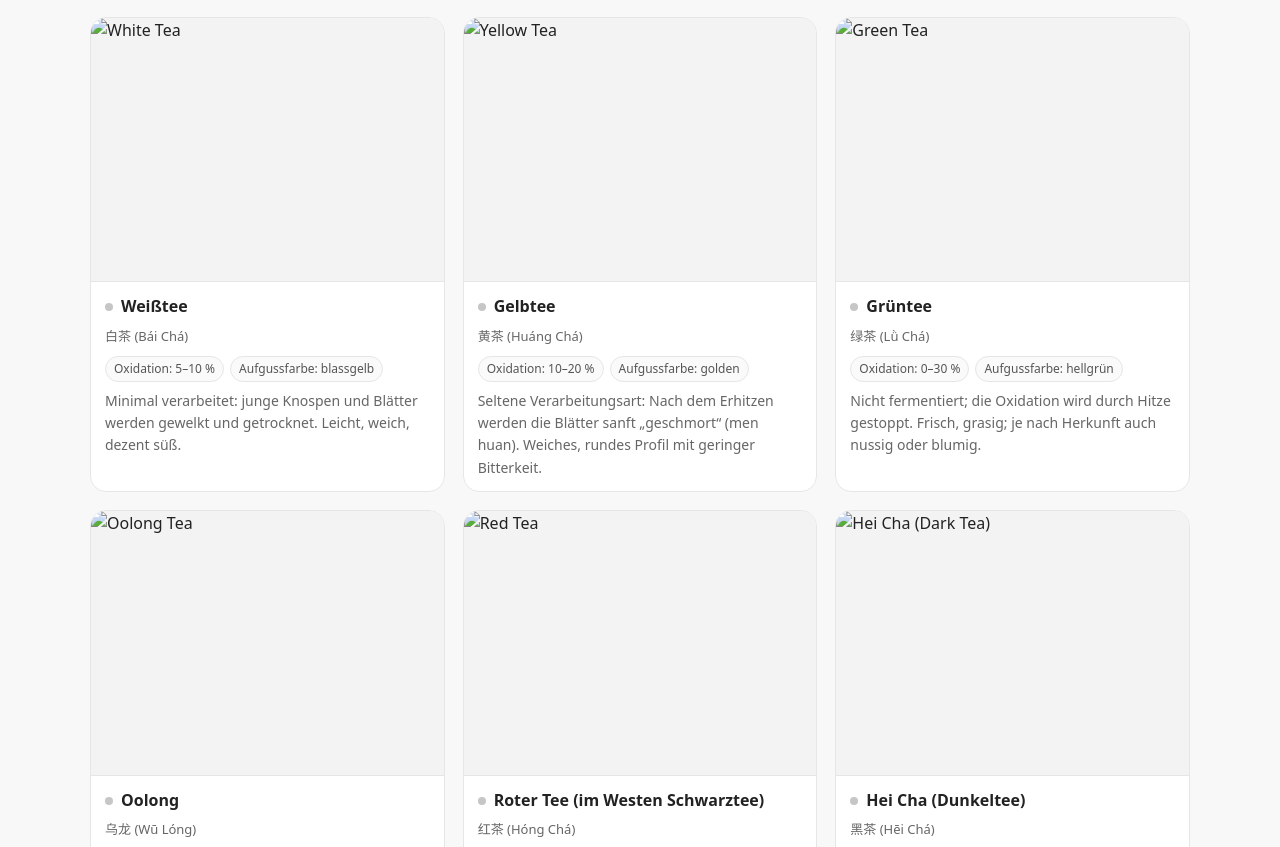
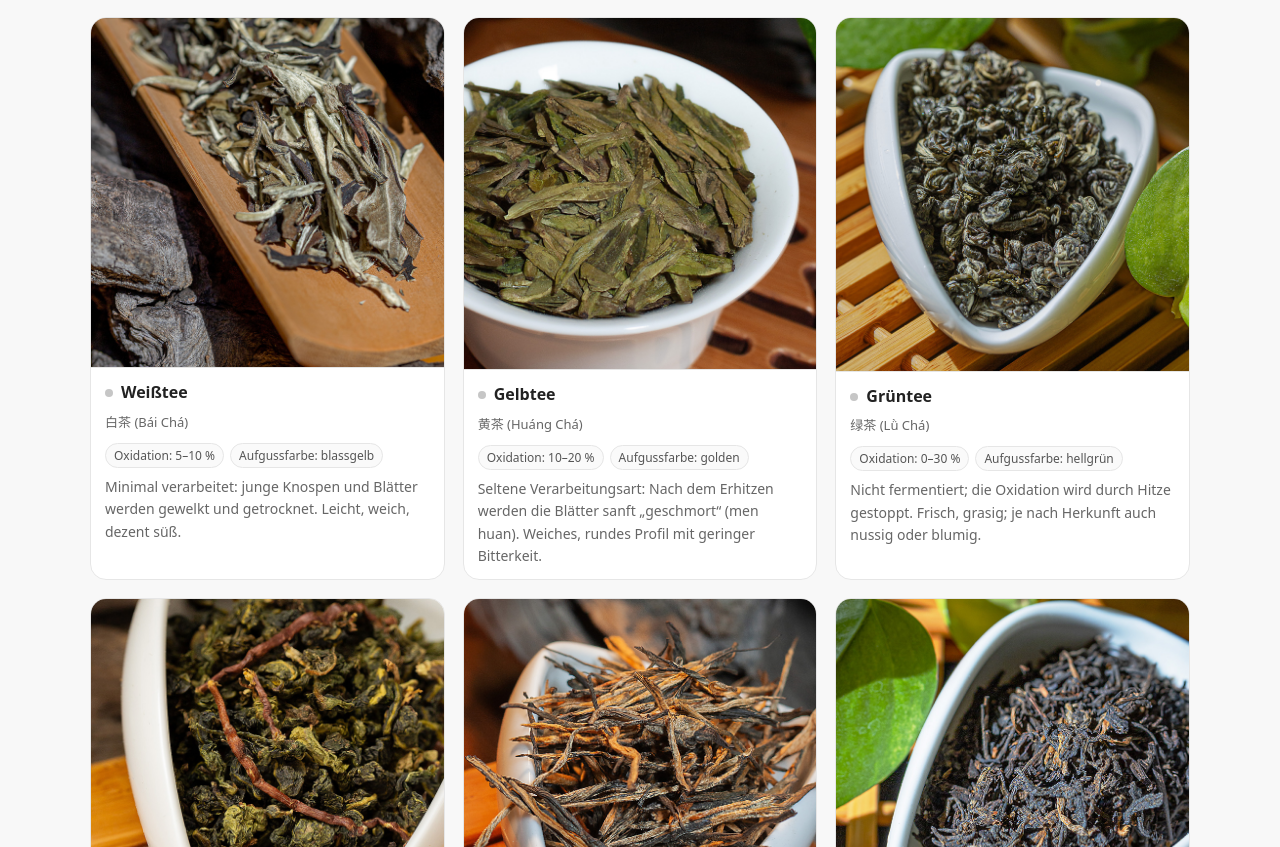
Before and after one commit to dmeganomov/108TEA.club, a plain HTML site: page de/tea-catalog/catalog.html in a window 1280 px wide. Shown: the part 81-928 px from the top of the page. Drawn offline with nearby package versions, Linux system fonts and the light colour scheme.

Commit message:
Add files via upload

```diff
--- a/de/tea-catalog/catalog.html
+++ b/de/tea-catalog/catalog.html
@@ -49,7 +49,7 @@
 <section data-aos="fade-up" id="tea-types">
 <div class="grid">
 <article class="card" data-aos="fade-up" data-aos-delay="0">
-<div class="thumb"><img alt="White Tea" src="/tea-catalog/images/white.png"/></div>
+<div class="thumb"><img alt="White Tea" src="/tea-catalog/images/white.jpg"/></div>
 <div class="body">
 <div class="type"><span class="dot"></span><span class="title">Weißtee</span></div>
 <div class="zh">白茶 (Bái Chá)</div>
@@ -58,7 +58,7 @@
 </div>
 </article>
 <article class="card" data-aos="fade-up" data-aos-delay="80">
-<div class="thumb"><img alt="Yellow Tea" src="/tea-catalog/images/yellow.png"/></div>
+<div class="thumb"><img alt="Yellow Tea" src="/tea-catalog/images/yellow.jpg"/></div>
 <div class="body">
 <div class="type"><span class="dot"></span><span class="title">Gelbtee</span></div>
 <div class="zh">黄茶 (Huáng Chá)</div>
@@ -67,7 +67,7 @@
 </div>
 </article>
 <article class="card" data-aos="fade-up" data-aos-delay="160">
-<div class="thumb"><img alt="Green Tea" src="/tea-catalog/images/green.png"/></div>
+<div class="thumb"><img alt="Green Tea" src="/tea-catalog/images/green.jpg"/></div>
 <div class="body">
 <div class="type"><span class="dot"></span><span class="title">Grüntee</span></div>
 <div class="zh">绿茶 (Lǜ Chá)</div>
@@ -76,7 +76,7 @@
 </div>
 </article>
 <article class="card" data-aos="fade-up" data-aos-delay="240">
-<div class="thumb"><img alt="Oolong Tea" src="/tea-catalog/images/oolong.png"/></div>
+<div class="thumb"><img alt="Oolong Tea" src="/tea-catalog/images/oolong.jpg"/></div>
 <div class="body">
 <div class="type"><span class="dot"></span><span class="title">Oolong</span></div>
 <div class="zh">乌龙 (Wū Lóng)</div>
@@ -85,7 +85,7 @@
 </div>
 </article>
 <article class="card" data-aos="fade-up" data-aos-delay="320">
-<div class="thumb"><img alt="Red Tea" src="/tea-catalog/images/red.png"/></div>
+<div class="thumb"><img alt="Red Tea" src="/tea-catalog/images/red.jpg"/></div>
 <div class="body">
 <div class="type"><span class="dot"></span><span class="title">Roter Tee (im Westen Schwarztee)</span></div>
 <div class="zh">红茶 (Hóng Chá)</div>
@@ -94,7 +94,7 @@
 </div>
 </article>
 <article class="card" data-aos="fade-up" data-aos-delay="400">
-<div class="thumb"><img alt="Hei Cha (Dark Tea)" src="/tea-catalog/images/hei_cha.png"/></div>
+<div class="thumb"><img alt="Hei Cha (Dark Tea)" src="/tea-catalog/images/hei_cha.jpg"/></div>
 <div class="body">
 <div class="type"><span class="dot"></span><span class="title">Hei Cha (Dunkeltee)</span></div>
 <div class="zh">黑茶 (Hēi Chá)</div>
@@ -103,7 +103,7 @@
 </div>
 </article>
 <article class="card" data-aos="fade-up" data-aos-delay="480">
-<div class="thumb"><img alt="Shu Pu'er" src="/tea-catalog/images/shu.png"/></div>
+<div class="thumb"><img alt="Shu Pu'er" src="/tea-catalog/images/shu.jpg"/></div>
 <div class="body">
 <div class="type"><span class="dot"></span><span class="title">Shu Pu’er (Shou)</span></div>
 <div class="zh">熟普洱 (Shú Pǔ’ěr)</div>
@@ -112,7 +112,7 @@
 </div>
 </article>
 <article class="card" data-aos="fade-up" data-aos-delay="560">
-<div class="thumb"><img alt="Sheng Pu'er" src="/tea-catalog/images/sheng.png"/></div>
+<div class="thumb"><img alt="Sheng Pu'er" src="/tea-catalog/images/sheng.jpg"/></div>
 <div class="body">
 <div class="type"><span class="dot"></span><span class="title">Sheng Pu’er</span></div>
 <div class="zh">生普洱 (Shēng Pǔ’ěr)</div>
```
